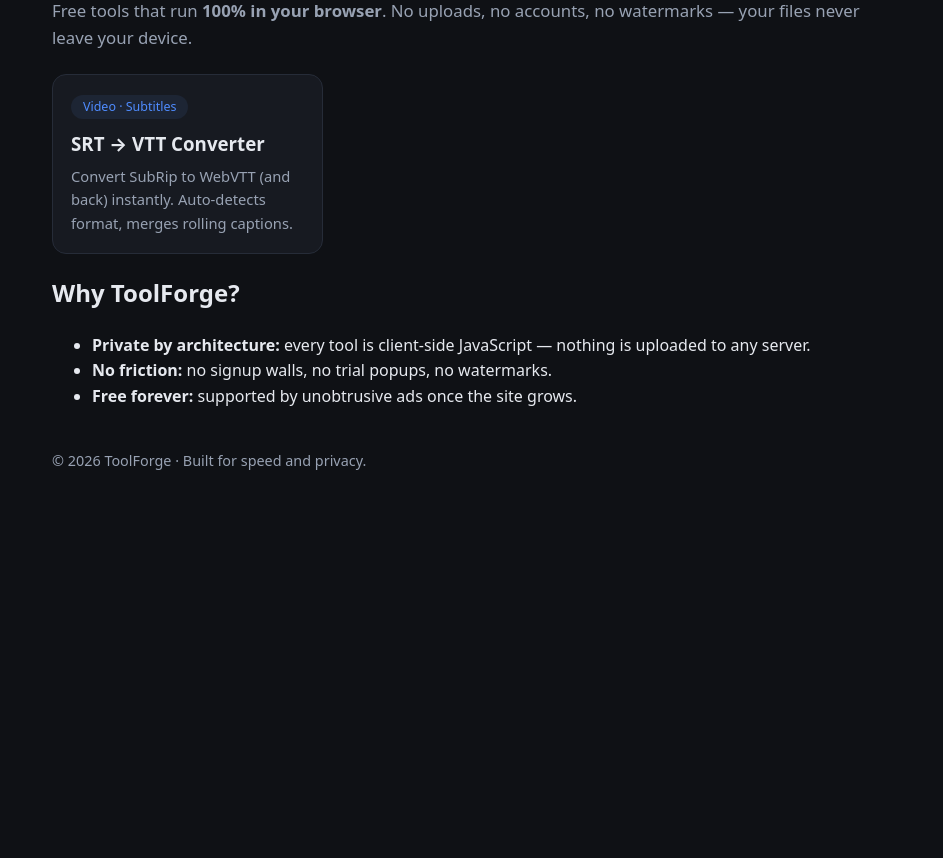
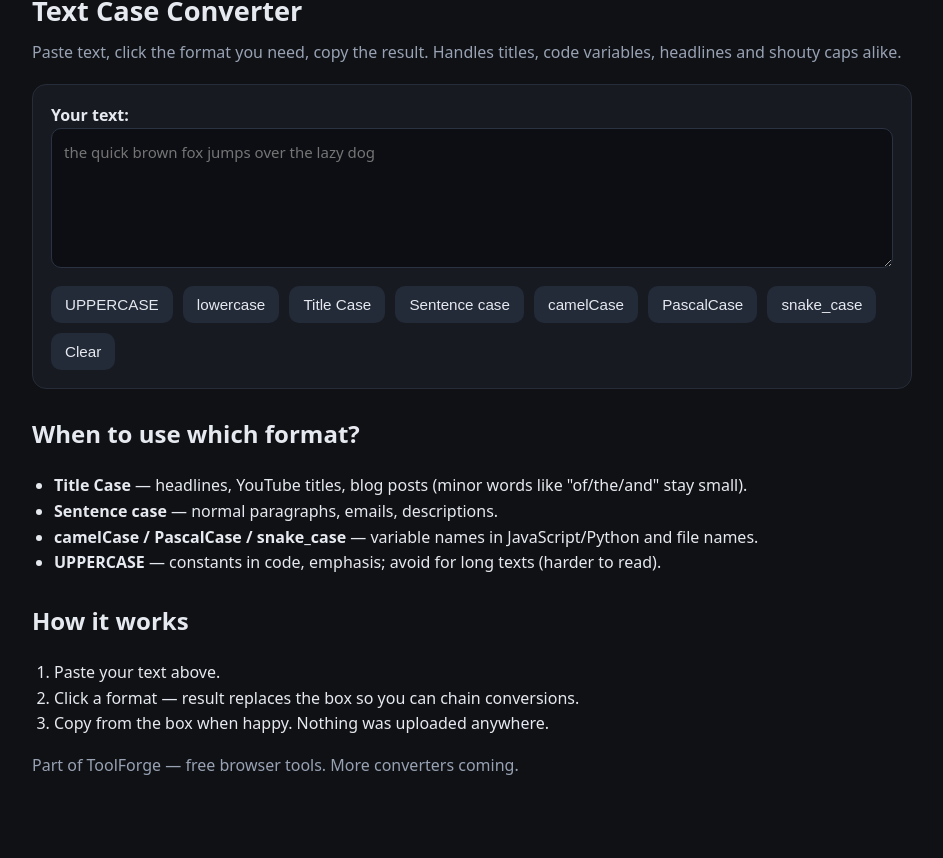
Before and after one commit to gettoolforge/TOOLFORGE, a plain HTML site: page index.html in a window 1280 px wide. Shown: the part 93-951 px from the top of the page, without its empty margins (168-1111 px from the left). Before the commit the page ends 800 px from the top, so only its background shows below. Drawn offline with Linux system fonts and the light colour scheme.

Commit message:
Add files via upload

```diff
--- a/index.html
+++ b/index.html
@@ -3,44 +3,91 @@
 <head>
 <meta charset="utf-8">
 <meta name="viewport" content="width=device-width, initial-scale=1">
-<title>ToolForge — Free Browser Tools. Private. No Signup.</title>
-<meta name="description" content="Free online tools that run entirely in your browser: converters, generators, calculators. No upload, no signup, no watermark. Your data never leaves your device.">
-<link rel="canonical" href="https://gettoolforge.github.io/TOOLFORGE/">
+<title>Case Converter — UPPER, lower, Title, camelCase, snake_case | ToolForge</title>
+<meta name="description" content="Convert text between UPPERCASE, lowercase, Title Case, Sentence case, camelCase, PascalCase and snake_case instantly. Free, private, no signup — runs in your browser.">
+<link rel="canonical" href="https://gettoolforge.github.io/TOOLFORGE/tools/case-converter/">
+<script type="application/ld+json">
+{"@context":"https://schema.org","@type":"SoftwareApplication","name":"Case Converter","applicationCategory":"UtilitiesApplication","operatingSystem":"Any (browser)","offers":{"@type":"Offer","price":"0","priceCurrency":"USD"}}
+</script>
 <style>
-  :root{--bg:#0f1115;--card:#171a21;--text:#e6e9ef;--mut:#98a2b3;--acc:#4f8cff}
+  :root{--bg:#0f1115;--card:#171a21;--text:#e6e9ef;--mut:#98a2b3;--acc:#4f8cff;--ok:#34d399}
   *{box-sizing:border-box}body{margin:0;font:16px/1.6 system-ui,-apple-system,Segoe UI,Roboto,sans-serif;background:var(--bg);color:var(--text)}
-  main{max-width:880px;margin:0 auto;padding:24px 20px 64px}
-  h1{font-size:2rem;margin:.2em 0 .3em}.sub{color:var(--mut);margin-top:0;font-size:1.05rem}
-  a{color:var(--acc);text-decoration:none}a:hover{text-decoration:underline}
-  .grid{display:grid;grid-template-columns:repeat(auto-fill,minmax(250px,1fr));gap:14px;margin-top:22px}
-  .tool{background:var(--card);border:1px solid #262c38;border-radius:14px;padding:18px;display:block;color:var(--text)}
-  .tool:hover{border-color:var(--acc);text-decoration:none}
-  .tool h3{margin:0 0 6px}.tool p{margin:0;color:var(--mut);font-size:.92rem}
-  .pill{display:inline-block;background:#1d2534;color:var(--acc);border-radius:999px;padding:2px 12px;font-size:.78rem;margin-bottom:10px}
+  main{max-width:920px;margin:0 auto;padding:24px 20px 64px}
+  h1{font-size:1.7rem;margin:.2em 0 .3em}.sub{color:var(--mut);margin-top:0}
+  .badge{display:inline-block;background:#1d2534;color:var(--acc);border-radius:999px;padding:2px 12px;font-size:.8rem;margin-right:6px}
+  .card{background:var(--card);border:1px solid #262c38;border-radius:14px;padding:18px;margin:18px 0}
+  textarea{width:100%;min-height:140px;background:#0c0e13;color:var(--text);border:1px solid #2b3342;border-radius:10px;padding:12px;font:15px/1.5 system-ui,sans-serif;resize:vertical}
+  button{background:#232a38;color:var(--text);border:0;border-radius:10px;padding:10px 14px;font-size:.95rem;cursor:pointer;margin:10px 6px 0 0}
+  button:hover{background:#2b3446}
+  #msg{margin-left:10px;color:var(--ok)}
+  pre{background:#0c0e13;border:1px solid #2b3342;border-radius:10px;padding:12px;overflow:auto;display:none}
+  h2{margin-top:26px}ul,ol{padding-left:22px}.muted{color:var(--mut)}
 </style>
 </head>
 <body>
 <main>
-  <h1>⚙️ ToolForge</h1>
-  <p class="sub">Free tools that run <strong>100% in your browser</strong>. No uploads, no accounts, no watermarks — your files never leave your device.</p>
+  <p><span class="badge">7 formats</span><span class="badge">100% private</span><span class="badge">No signup</span><span class="badge">Free</span></p>
+  <h1>Text Case Converter</h1>
+  <p class="sub">Paste text, click the format you need, copy the result. Handles titles, code variables, headlines and shouty caps alike.</p>
 
-  <div class="grid">
-    <a class="tool" href="tools/srt-to-vtt/">
-      <span class="pill">Video · Subtitles</span>
-      <h3>SRT → VTT Converter</h3>
-      <p>Convert SubRip to WebVTT (and back) instantly. Auto-detects format, merges rolling captions.</p>
-    </a>
-    <!-- AGENTS: add new tool cards here -->
+  <div class="card">
+    <label for="in"><strong>Your text:</strong></label><br>
+    <textarea id="in" placeholder="the quick brown fox jumps over the lazy dog"></textarea>
+    <button onclick="conv('upper')">UPPERCASE</button>
+    <button onclick="conv('lower')">lowercase</button>
+    <button onclick="conv('title')">Title Case</button>
+    <button onclick="conv('sentence')">Sentence case</button>
+    <button onclick="conv('camel')">camelCase</button>
+    <button onclick="conv('pascal')">PascalCase</button>
+    <button onclick="conv('snake')">snake_case</button>
+    <button onclick="document.getElementById('in').value='';document.getElementById('msg').textContent=''">Clear</button>
+    <span id="msg"></span>
+    <pre id="out"></pre>
   </div>
 
-  <h2>Why ToolForge?</h2>
+  <h2>When to use which format?</h2>
   <ul>
-    <li><strong>Private by architecture:</strong> every tool is client-side JavaScript — nothing is uploaded to any server.</li>
-    <li><strong>No friction:</strong> no signup walls, no trial popups, no watermarks.</li>
-    <li><strong>Free forever:</strong> supported by unobtrusive ads once the site grows.</li>
+    <li><strong>Title Case</strong> — headlines, YouTube titles, blog posts (minor words like "of/the/and" stay small).</li>
+    <li><strong>Sentence case</strong> — normal paragraphs, emails, descriptions.</li>
+    <li><strong>camelCase / PascalCase / snake_case</strong> — variable names in JavaScript/Python and file names.</li>
+    <li><strong>UPPERCASE</strong> — constants in code, emphasis; avoid for long texts (harder to read).</li>
   </ul>
 
-  <p style="margin-top:40px;color:var(--mut);font-size:.9rem">© 2026 ToolForge · Built for speed and privacy.</p>
+  <h2>How it works</h2>
+  <ol>
+    <li>Paste your text above.</li>
+    <li>Click a format — result replaces the box so you can chain conversions.</li>
+    <li>Copy from the box when happy. Nothing was uploaded anywhere.</li>
+  </ol>
+
+  <p class="muted">Part of ToolForge — free browser tools. More converters coming.</p>
 </main>
+<script>
+const SMALL=new Set(['a','an','and','as','at','but','by','for','if','in','nor','of','on','or','per','so','the','to','v','via','vs']);
+function conv(mode){
+  const el=document.getElementById('in');
+  const src=el.value;
+  const msg=document.getElementById('msg');
+  if(!src.trim()){msg.textContent='⚠ Nothing to convert';return;}
+  let out=src;
+  if(mode==='upper')out=src.toUpperCase();
+  else if(mode==='lower')out=src.toLowerCase();
+  else if(mode==='title')out=src.toLowerCase().split(/(\s+)/).map((w,i,arr)=>{
+    if(!w.trim())return w;
+    if(i!==0&&i!==arr.length-1&&SMALL.has(w))return w;
+    return w[0].toUpperCase()+w.slice(1);
+  }).join('');
+  else if(mode==='sentence')out=src.toLowerCase().replace(/(^\s*[a-z])|([.!?]\s+[a-z])/g,m=>m.toUpperCase());
+  else{
+    const words=src.replace(/([a-z])([A-Z])/g,'$1 $2').split(/[^A-Za-z0-9]+/).filter(Boolean).map(w=>w.toLowerCase());
+    if(!words.length){msg.textContent='⚠ No letters found';return;}
+    if(mode==='camel')out=words[0]+words.slice(1).map(w=>w[0].toUpperCase()+w.slice(1)).join('');
+    else if(mode==='pascal')out=words.map(w=>w[0].toUpperCase()+w.slice(1)).join('');
+    else if(mode==='snake')out=words.join('_');
+  }
+  el.value=out;
+  msg.textContent='✓ Converted ('+mode+')';
+}
+</script>
 </body>
 </html>
```
Also changed, not shown: sitemap.xml (+15 -0 lines).
